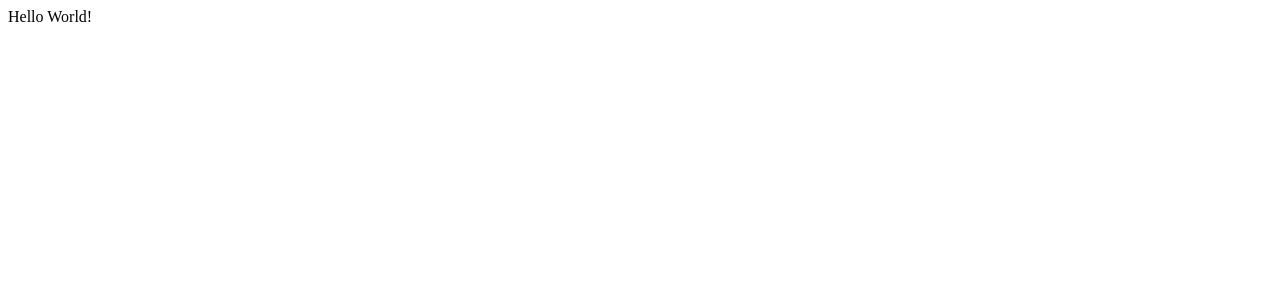
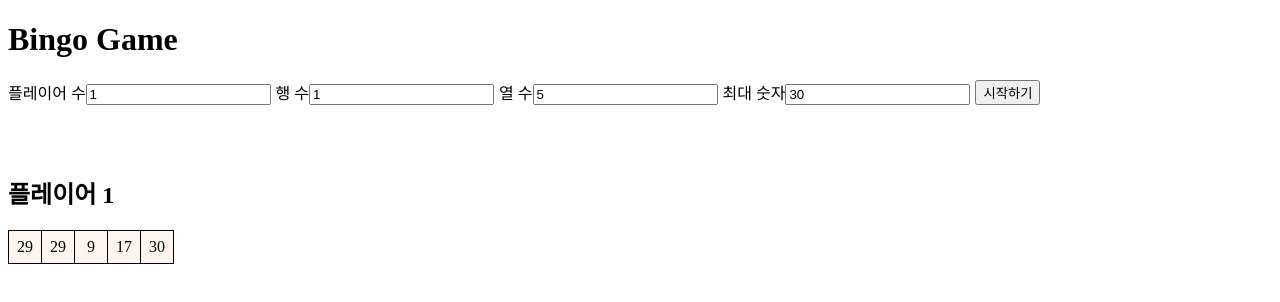
Before and after one commit to ji-jjang/ebrainsoft-study, a React (Vite) app in the folder BingoGame/: page / in a window 1280 px wide. Shown: the top 302 px of the page. Built offline with nearby package versions, Linux system fonts and the light colour scheme.

Commit message:
feat: 플레이어, 행, 열, 최대 숫자에 따라 보드판 작성

```diff
--- /dev/null
+++ b/BingoGame/src/BingoGame.jsx
@@ -0,0 +1,92 @@
+import React, { useState, useEffect } from "react";
+import "./css/BingoGame.css";
+import { ERROR_MESSAGES } from "./constants/errorMessage";
+
+export default function BingoGame() {
+  const [rows, setRows] = useState(1);
+  const [cols, setCols] = useState(5);
+  const [players, setPlayers] = useState(1);
+  const [boards, setBoards] = useState([]);
+  const [maxNumber, setMaxNumber] = useState(30);
+
+  const handleRowsChange = (e) => setRows(parseInt(e.target.value));
+  const handleColsChange = (e) => setCols(parseInt(e.target.value));
+  const handleMaxNumberChange = (e) => setMaxNumber(parseInt(e.target.value));
+  const handlePlayersChange = (e) => setPlayers(parseInt(e.target.value));
+
+  const generateBoards = () => {
+    let limit = rows * cols;
+    if (maxNumber < limit) {
+      alert(ERROR_MESSAGES.INVALID_MAX_NUMBER(limit));
+      return;
+    }
+
+    const boards = [];
+    for (let p = 0; p < players; ++p) {
+      const board = [];
+      for (let i = 0; i < rows; ++i) {
+        const row = [];
+        for (let j = 0; j < cols; ++j) {
+          row.push(Math.floor(Math.random() * maxNumber) + 1);
+        }
+        board.push(row);
+      }
+      boards.push(board);
+    }
+    setBoards(boards);
+  };
+
+  useEffect(() => {
+    generateBoards();
+  }, [rows, cols, players]);
+
+  return (
+    <div className="bingo-container">
+      <h1>Bingo Game</h1>
+      <div className="input-container">
+        <label>
+          플레이어 수
+          <input type="number" value={players} onChange={handlePlayersChange} />
+        </label>
+        <label>
+          행 수
+          <input type="number" value={rows} onChange={handleRowsChange} />
+        </label>
+        <label>
+          열 수
+          <input type="number" value={cols} onChange={handleColsChange} />
+        </label>
+        <label>
+          최대 숫자
+          <input
+            type="number"
+            value={maxNumber}
+            onChange={handleMaxNumberChange}
+          />
+        </label>
+        <button onClick={generateBoards}> 시작하기 </button>
+      </div>
+
+      <div className="boards-container">
+        {boards.map((board, playerIndex) => (
+          <div key={playerIndex} className="player-board">
+            <h2 className="player-name">플레이어 {playerIndex + 1}</h2>
+            <table className="board-table">
+              <tbody>
+                {board.map((row, rowIndex) => (
+                  <tr key={rowIndex}>
+                    {row.map((number, colIndex) => (
+                      <td className="board-cell" key={colIndex}>
+                        {number}
+                      </td>
+                    ))}
+                  </tr>
+                ))}
+              </tbody>
+            </table>
+          </div>
+        ))}
+      </div>
+    </div>
+  );
+}
--- /dev/null
+++ b/BingoGame/src/constants/errorMessage.js
@@ -0,0 +1,3 @@
+export const ERROR_MESSAGES = {
+    INVALID_MAX_NUMBER: (min) => `최대 숫자는 ${min} 이상이어야 합니다.`,
+};
--- /dev/null
+++ b/BingoGame/src/css/BingoGame.css
@@ -0,0 +1,25 @@
+.input-container {
+    margin-bottom: 50px;
+    display: flex;
+    gap: 5px;
+}
+
+.boards-container {
+    display: grid;
+    grid-template-columns: repeat(2, 1fr); /* 한 줄에 2개의 플레이어 테이블 */
+    justify-content: center;
+}
+
+
+.board-table {
+    text-align: center;
+    margin-top: 20px;
+    background-color: seashell;
+    border-collapse: collapse;
+}
+
+.board-cell {
+    border: 1px solid black;
+    width: 30px;
+    height: 30px;
+}
--- a/BingoGame/src/router.jsx
+++ b/BingoGame/src/router.jsx
@@ -1,9 +1,10 @@
 import { createBrowserRouter } from "react-router-dom";
+import BingoGame from "./BingoGame";
 
 const router = createBrowserRouter([
   {
     path: "/",
-    element: <div>Hello World!</div>,
+    element: <BingoGame />,
   },
 ]);
 
```
